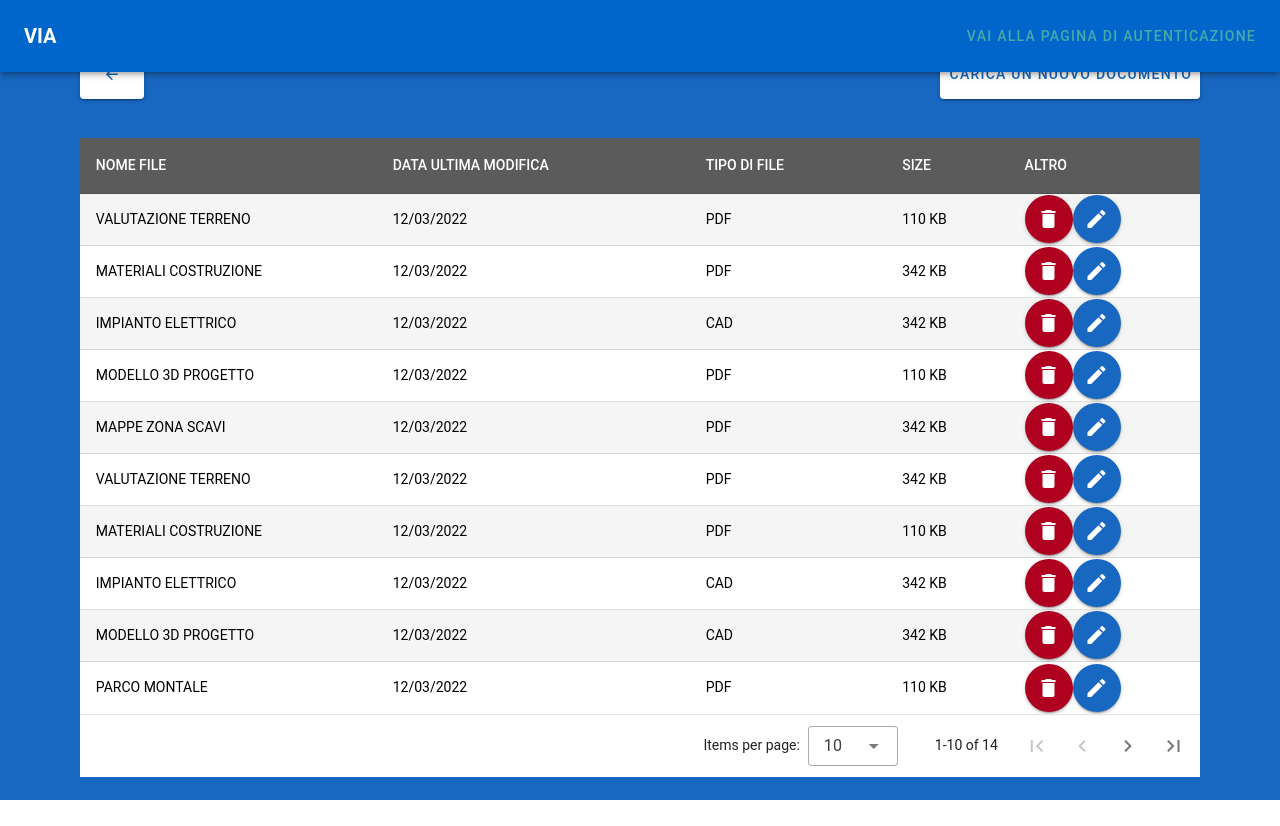
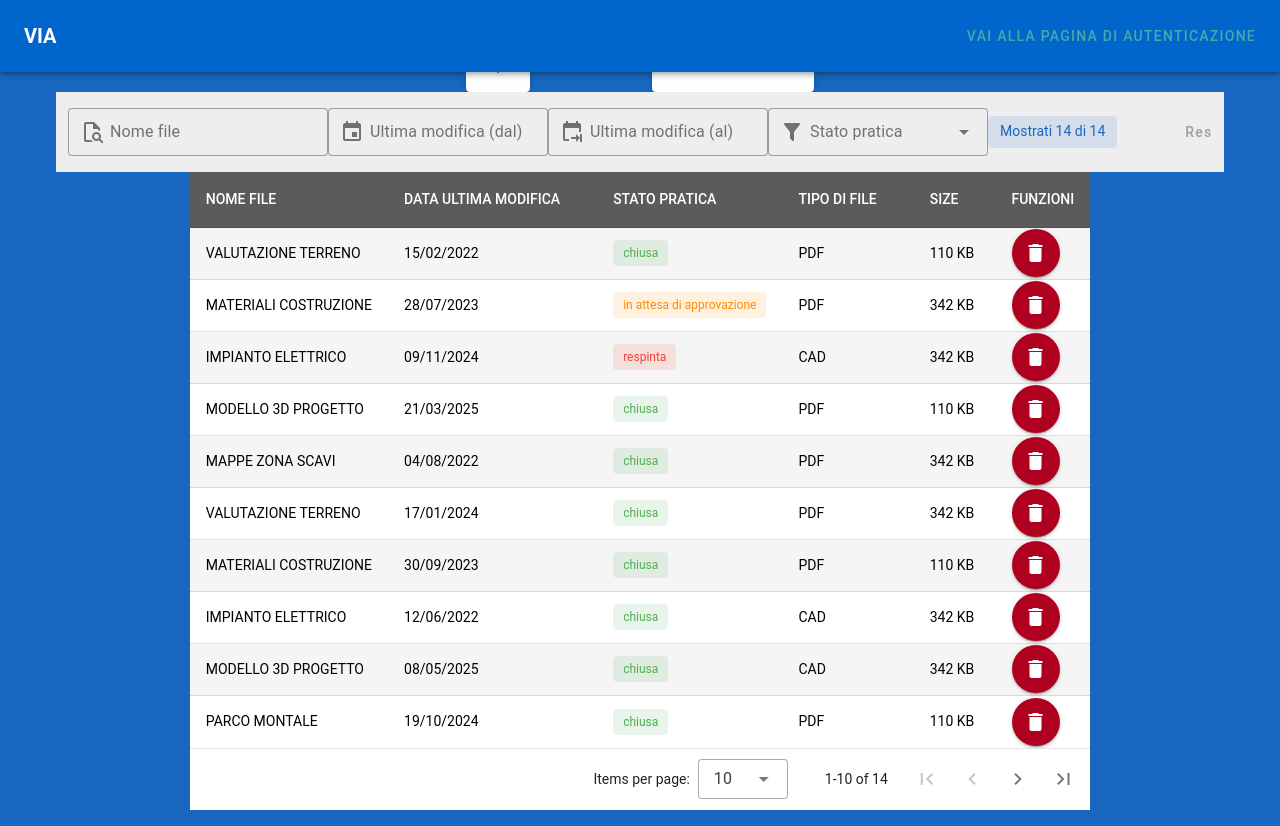
Before and after one commit to MichaelMalaman/via-demo, a Vue app: page /singleProjectDocumentsView in a window 1280 px wide. Before the commit the page ends 800 px from the top, so only its background shows below. Built offline with nearby package versions, Linux system fonts and the light colour scheme.

Commit message:
progress

```diff
--- a/src/views/SingleProjectDocumentsView.vue
+++ b/src/views/SingleProjectDocumentsView.vue
@@ -1,11 +1,8 @@
-
 
 <template>
     <v-container class="fill-height d-flex flex-column">
-
-
-        <!-- Riga con tabella centrata -->
-        <v-row class="justify-center align-center flex-grow-1">
+        <!-- Barra azioni -->
+        <v-row class="justify-center align-center">
             <v-col class="d-flex justify-start" cols="6">
                 <v-btn @click="goToDashboard"
                        color="#0066CC"
@@ -14,8 +11,8 @@
                     <v-icon>mdi-arrow-left</v-icon>
                 </v-btn>
             </v-col>
+
             <v-col class="d-flex justify-end" cols="6">
-
                 <v-dialog v-model="dialogOpen" max-width="800" height="600">
                     <template v-slot:activator="{ props: activatorProps }">
                         <v-btn v-bind="activatorProps"
@@ -27,18 +24,21 @@
                     </template>
 
                     <template v-slot:default="{ isActive }">
-
-
                         <v-sheet class="upload-zone d-flex flex-column align-center justify-center text-center"
                                  rounded
                                  @dragover.prevent
                                  @drop.prevent="onFileDrop">
-                            <v-btn icon color="error" @click="dialogOpen = false" aria-label="Elimina" style="position: absolute; top: 8px; right: 8px;">
+                            <v-btn icon
+                                   color="error"
+                                   @click="dialogOpen = false"
+                                   aria-label="Elimina"
+                                   style="position: absolute; top: 8px; right: 8px;">
                                 <v-icon>mdi-close</v-icon>
                             </v-btn>
                             <div class="text-body-1">
                                 DROP FILE HERE TO UPLOAD OR
-                                <span class="text-primary text-decoration-underline cursor-pointer" @click="onSelectFromPC">
+                                <span class="text-primary text-decoration-underline cursor-pointer"
+                                      @click="onSelectFromPC">
                                     CLICK HERE TO BROWSE
                                 </span>
                             </div>
@@ -46,16 +46,134 @@
                             <!-- input file nascosto -->
                             <input ref="fileInputRef" type="file" class="d-none" @change="onFileChosen" />
                         </v-sheet>
-
-
                     </template>
                 </v-dialog>
             </v-col>
+        </v-row>
 
+        <!-- FILTRI IN UNICA RIGA -->
+        <v-toolbar flat class="filters-toolbar px-3 py-2">
+            <!-- Nome file -->
+            <div class="filter-item" style="min-width: 260px; max-width: 320px;">
+                <v-text-field v-model="filters.nomeFile"
+                              label="Nome file"
+                              placeholder="Digita per cercare (es. impianto)"
+                              clearable
+                              density="comfortable"
+                              variant="outlined"
+                              prepend-inner-icon="mdi-file-search-outline"
+                              hide-details="auto" />
+            </div>
+
+            <!-- Data Dal -->
+            <div class="filter-item" style="min-width: 220px; max-width: 260px;">
+                <v-menu v-model="menuDal"
+                        :close-on-content-click="false"
+                        transition="scale-transition"
+                        offset-y>
+                    <template #activator="{ props }">
+                        <v-text-field v-bind="props"
+                                      readonly
+                                      variant="outlined"
+                                      density="comfortable"
+                                      label="Ultima modifica (dal)"
+                                      prepend-inner-icon="mdi-calendar"
+                                      :model-value="filters.dataDal || ''"
+                                      clearable
+                                      @click:clear="clearDal"
+                                      hide-details="auto" />
+                    </template>
+                    <v-card>
+                        <v-date-picker v-model="pickerDal"
+                                       color="primary"
+                                       show-adjacent-months
+                                       locale="it-IT"
+                                       :max="pickerAl || undefined"
+                                       @update:model-value="onPickDal"></v-date-picker>
+                        <v-card-actions class="justify-end">
+                            <v-btn variant="text" color="grey" @click="menuDal = false">Chiudi</v-btn>
+                            <v-btn color="primary" @click="menuDal = false">Applica</v-btn>
+                        </v-card-actions>
+                    </v-card>
+                </v-menu>
+            </div>
+
+            <!-- Data Al -->
+            <div class="filter-item" style="min-width: 220px; max-width: 260px;">
+                <v-menu v-model="menuAl"
+                        :close-on-content-click="false"
+                        transition="scale-transition"
+                        offset-y>
+                    <template #activator="{ props }">
+                        <v-text-field v-bind="props"
+                                      readonly
+                                      variant="outlined"
+                                      density="comfortable"
+                                      label="Ultima modifica (al)"
+                                      prepend-inner-icon="mdi-calendar-end"
+                                      :model-value="filters.dataAl || ''"
+                                      clearable
+                                      @click:clear="clearAl"
+                                      hide-details="auto" />
+                    </template>
+                    <v-card>
+                        <v-date-picker v-model="pickerAl"
+                                       color="primary"
+                                       show-adjacent-months
+                                       locale="it-IT"
+                                       :min="pickerDal || undefined"
+                                       @update:model-value="onPickAl"></v-date-picker>
+                        <v-card-actions class="justify-end">
+                            <v-btn variant="text" color="grey" @click="menuAl = false">Chiudi</v-btn>
+                            <v-btn color="primary" @click="menuAl = false">Applica</v-btn>
+                        </v-card-actions>
+                    </v-card>
+                </v-menu>
+            </div>
+
+            <!-- Stato pratica -->
+            <div class="filter-item" style="min-width: 220px; max-width: 260px;">
+                <v-select v-model="filters.statoPratica"
+                          :items="statusOptions"
+                          label="Stato pratica"
+                          clearable
+                          density="comfortable"
+                          variant="outlined"
+                          prepend-inner-icon="mdi-filter"
+                          :item-title="i => i"
+                          :item-value="i => i"
+                          hide-details="auto" />
+            </div>
+
+            <v-spacer />
+
+
+            <v-spacer />
+
+            <!-- Badge conteggio risultati -->
+            <div class="filter-item" style="min-width: 180px;">
+                <v-chip color="primary"
+                        class="mr-2"
+                        variant="tonal"
+                        label>
+                    Mostrati {{ filteredItems.length }} di {{ currentItems.length }}
+                </v-chip>
+            </div>
+
+            <!-- Reset -->
+            <div class="filter-item" style="min-width: 120px;">
+                <v-btn variant="text" color="grey" @click="resetFilters" class="text-none">
+                    Reset filtri
+                </v-btn>
+            </div>
+
+        </v-toolbar>
+
+        <!-- Tabella -->
+        <v-row class="justify-center align-center flex-grow-1">
             <v-col cols="12" md="12" lg="12">
-
                 <v-data-table :headers="headers"
-                              :items="currentItems"
+                              :items="filteredItems"
                               class="striped-table"
                               :items-per-page="10"
                               hover>
@@ -63,19 +181,29 @@
                         <tr :class="index % 2 === 0 ? 'bg-grey-lighten-4' : 'bg-white'">
                             <td>{{ item.nomeFile }}</td>
                             <td>{{ item.dataUltimaModifica }}</td>
+
+                            <td>
+                                <template v-if="item.statoPratica === 'chiusa'">
+                                    <v-chip color="green" size="small" label>{{ item.statoPratica }}</v-chip>
+                                </template>
+                                <template v-else-if="item.statoPratica === 'respinta'">
+                                    <v-chip color="red" size="small" label>{{ item.statoPratica }}</v-chip>
+                                </template>
+                                <template v-else-if="item.statoPratica === 'in attesa di approvazione'">
+                                    <v-chip color="warning" size="small" label>{{ item.statoPratica }}</v-chip>
+                                </template>
+                                <template v-else>
+                                    <span>-</span>
+                                </template>
+                            </td>
+
                             <td>{{ item.tipoFile }}</td>
                             <td>{{ item.size }}</td>
                             <td>
-
-                                <!-- Azioni nella colonna ALTRO -->
                                 <v-btn icon color="error" @click="openDeleteDialog(item)" aria-label="Elimina">
                                     <v-icon>mdi-delete</v-icon>
                                 </v-btn>
-                                <v-btn icon color="primary" @click="openEditDialog(item)" aria-label="Modifica">
-                                    <v-icon>mdi-pencil</v-icon>
-                                </v-btn>
 
-                                <!-- Dialog di conferma eliminazione -->
                                 <v-dialog v-model="deleteDialog" max-width="480" scrim="transparent" class="blur-overlay" persistent>
                                     <v-card>
                                         <v-card-title class="text-h6">Conferma eliminazione</v-card-title>
@@ -91,81 +219,161 @@
                                         </v-card-actions>
                                     </v-card>
                                 </v-dialog>
-
-                                <!-- Dialog di modifica -->
-                                <v-dialog v-model="editDialog" max-width="480" scrim="transparent" class="blur-overlay" persistent>
-                                    <v-card>
-                                        <v-card-title class="text-h6">Modifica file</v-card-title>
-                                        <v-card-text>
-                                            <v-text-field v-model="editItemData.nomeFile" label="Nome File"></v-text-field>
-                                            <v-text-field v-model="editItemData.dataUltimaModifica" label="Data Ultima Modifica"></v-text-field>
-                                            <v-text-field v-model="editItemData.tipoFile" label="Tipo di File"></v-text-field>
-                                            <v-text-field v-model="editItemData.size" label="Size"></v-text-field>
-                                        </v-card-text>
-                                        <v-card-actions class="justify-end">
-                                            <v-btn variant="text" color="grey" @click="closeEditDialog">Annulla</v-btn>
-                                            <v-btn color="primary" prepend-icon="mdi-content-save" @click="confirmEdit">
-                                                Salva
-                                            </v-btn>
-                                        </v-card-actions>
-                                    </v-card>
-                                </v-dialog>
-
                             </td>
                         </tr>
                     </template>
                 </v-data-table>
-
             </v-col>
-
-
-
         </v-row>
     </v-container>
 </template>
 
-
-
 <script setup lang="ts">
-    import { ref } from 'vue'
+    import { ref, computed } from 'vue'
     import { useRouter } from 'vue-router'
 
     const dialogOpen = ref(false)
 
+    /* ---------- Tipi ---------- */
     type Item = {
         nomeFile: string
-        dataUltimaModifica: string
+        dataUltimaModifica: string   // 'DD/MM/YYYY'
+        statoPratica?: string
         tipoFile: string
         size: string
-        altro?: string
+        funzioni?: string
     }
 
+    /* ---------- Headers ---------- */
     const headers = [
         { title: 'NOME FILE', key: 'nomeFile' },
         { title: 'DATA ULTIMA MODIFICA', key: 'dataUltimaModifica' },
+        { title: 'STATO PRATICA', key: 'statoPratica' },
         { title: 'TIPO DI FILE', key: 'tipoFile' },
         { title: 'SIZE', key: 'size' },
-        { title: 'ALTRO', key: 'altro', sortable: false }
+        { title: 'FUNZIONI', key: 'funzioni', sortable: false }
     ]
 
+    /* ---------- Dati ---------- */
     const items: Item[] = [
-        { nomeFile: 'VALUTAZIONE TERRENO', dataUltimaModifica: '12/03/2022', tipoFile: 'PDF', size: '110 KB', altro: '' },
-        { nomeFile: 'MATERIALI COSTRUZIONE', dataUltimaModifica: '12/03/2022', tipoFile: 'PDF', size: '342 KB', altro: '' },
-        { nomeFile: 'IMPIANTO ELETTRICO', dataUltimaModifica: '12/03/2022', tipoFile: 'CAD', size: '342 KB', altro: '' },
-        { nomeFile: 'MODELLO 3D PROGETTO', dataUltimaModifica: '12/03/2022', tipoFile: 'PDF', size: '110 KB', altro: '' },
-        { nomeFile: 'MAPPE ZONA SCAVI', dataUltimaModifica: '12/03/2022', tipoFile: 'PDF', size: '342 KB', altro: '' },
-        { nomeFile: 'VALUTAZIONE TERRENO', dataUltimaModifica: '12/03/2022', tipoFile: 'PDF', size: '342 KB', altro: '' },
-        { nomeFile: 'MATERIALI COSTRUZIONE', dataUltimaModifica: '12/03/2022', tipoFile: 'PDF', size: '110 KB', altro: '' },
-        { nomeFile: 'IMPIANTO ELETTRICO', dataUltimaModifica: '12/03/2022', tipoFile: 'CAD', size: '342 KB', altro: '' },
-        { nomeFile: 'MODELLO 3D PROGETTO', dataUltimaModifica: '12/03/2022', tipoFile: 'CAD', size: '342 KB', altro: '' },
-        { nomeFile: 'PARCO MONTALE', dataUltimaModifica: '12/03/2022', tipoFile: 'PDF', size: '110 KB', altro: '' },
-        { nomeFile: 'MATERIALI COSTRUZIONE', dataUltimaModifica: '12/03/2022', tipoFile: 'PDF', size: '342 KB', altro: '' },
-        { nomeFile: 'IMPIANTO ELETTRICO', dataUltimaModifica: '12/03/2022', tipoFile: 'PDF', size: '342 KB', altro: '' },
-        { nomeFile: 'IMPIANTO EOLICO', dataUltimaModifica: '12/03/2022', tipoFile: 'PDF', size: '110 KB', altro: '' },
-        { nomeFile: 'IMPIANTO ELETTRICO', dataUltimaModifica: '12/03/2022', tipoFile: 'JPEG', size: '342 KB', altro: '' }
+        { nomeFile: 'VALUTAZIONE TERRENO', dataUltimaModifica: '15/02/2022', statoPratica: 'chiusa', tipoFile: 'PDF', size: '110 KB', funzioni: '' },
+        { nomeFile: 'MATERIALI COSTRUZIONE', dataUltimaModifica: '28/07/2023', statoPratica: 'in attesa di approvazione', tipoFile: 'PDF', size: '342 KB', funzioni: '' },
+        { nomeFile: 'IMPIANTO ELETTRICO', dataUltimaModifica: '09/11/2024', statoPratica: 'respinta', tipoFile: 'CAD', size: '342 KB', funzioni: '' },
+        { nomeFile: 'MODELLO 3D PROGETTO', dataUltimaModifica: '21/03/2025', statoPratica: 'chiusa', tipoFile: 'PDF', size: '110 KB', funzioni: '' },
+        { nomeFile: 'MAPPE ZONA SCAVI', dataUltimaModifica: '04/08/2022', statoPratica: 'chiusa', tipoFile: 'PDF', size: '342 KB', funzioni: '' },
+        { nomeFile: 'VALUTAZIONE TERRENO', dataUltimaModifica: '17/01/2024', statoPratica: 'chiusa', tipoFile: 'PDF', size: '342 KB', funzioni: '' },
+        { nomeFile: 'MATERIALI COSTRUZIONE', dataUltimaModifica: '30/09/2023', statoPratica: 'chiusa', tipoFile: 'PDF', size: '110 KB', funzioni: '' },
+        { nomeFile: 'IMPIANTO ELETTRICO', dataUltimaModifica: '12/06/2022', statoPratica: 'chiusa', tipoFile: 'CAD', size: '342 KB', funzioni: '' },
+        { nomeFile: 'MODELLO 3D PROGETTO', dataUltimaModifica: '08/05/2025', statoPratica: 'chiusa', tipoFile: 'CAD', size: '342 KB', funzioni: '' },
+        { nomeFile: 'PARCO MONTALE', dataUltimaModifica: '19/10/2024', statoPratica: 'chiusa', tipoFile: 'PDF', size: '110 KB', funzioni: '' },
+        { nomeFile: 'MATERIALI COSTRUZIONE', dataUltimaModifica: '03/03/2023', statoPratica: 'chiusa', tipoFile: 'PDF', size: '342 KB', funzioni: '' },
+        { nomeFile: 'IMPIANTO ELETTRICO', dataUltimaModifica: '27/07/2022', statoPratica: 'chiusa', tipoFile: 'PDF', size: '342 KB', funzioni: '' },
+        { nomeFile: 'IMPIANTO EOLICO', dataUltimaModifica: '14/02/2025', statoPratica: 'chiusa', tipoFile: 'PDF', size: '110 KB', funzioni: '' },
+        { nomeFile: 'IMPIANTO ELETTRICO', dataUltimaModifica: '06/11/2023', statoPratica: 'chiusa', tipoFile: 'JPEG', size: '342 KB', funzioni: '' }
     ]
 
     const currentItems = ref<Item[]>([...items])
+
+    /* ---------- FILTRI ---------- */
+    const filters = ref<{
+        nomeFile: string | null
+        dataDal: string | null   // 'DD/MM/YYYY' (visualizzata)
+        dataAl: string | null
+        statoPratica: string | null
+    }>({
+        nomeFile: null,
+        dataDal: null,
+        dataAl: null,
+        statoPratica: null
+    })
+
+    function resetFilters() {
+        filters.value = { nomeFile: null, dataDal: null, dataAl: null, statoPratica: null }
+    }
+
+    /* Stati disponibili (dinamici dalla tabella corrente) */
+    const statusOptions = computed(() => {
+        const set = new Set<string>()
+        for (const i of currentItems.value) {
+            const s = (i.statoPratica || '').trim()
+            if (s) set.add(s)
+        }
+        return Array.from(set).sort()
+    })
+
+    /* ---------- Date picker state (ISO per pickers) ---------- */
+    const menuDal = ref(false)
+    const menuAl = ref(false)
+    const pickerDal = ref<string | null>(null) // 'YYYY-MM-DD'
+    const pickerAl = ref<string | null>(null) // 'YYYY-MM-DD'
+
+    function clearDal() {
+        filters.value.dataDal = null
+        pickerDal.value = null
+    }
+    function clearAl() {
+        filters.value.dataAl = null
+        pickerAl.value = null
+    }
+
+    /* Eventi di update: formatto e mostro nel campo */
+    function onPickDal(val: string | null) {
+        pickerDal.value = val
+        filters.value.dataDal = val ? formatISOtoDDMMYYYY(val) : null
+    }
+    function onPickAl(val: string | null) {
+        pickerAl.value = val
+        filters.value.dataAl = val ? formatISOtoDDMMYYYY(val) : null
+    }
+
+    /* ---------- Utilità date ---------- */
+    function parseDDMMYYYY(s: string): Date | null {
+        const parts = s.split('/')
+        if (parts.length !== 3) return null
+        const [dd, mm, yyyy] = parts.map(Number)
+        const d = new Date(yyyy, mm - 1, dd)
+        return isNaN(d.getTime()) ? null : d
+    }
+    function parseISODate(s: string | null): Date | null {
+        if (!s) return null
+        const d = new Date(s + 'T00:00:00')
+        return isNaN(d.getTime()) ? null : d
+    }
+    function formatISOtoDDMMYYYY(iso: string): string {
+        const d = parseISODate(iso)
+        if (!d) return ''
+        const dd = String(d.getDate()).padStart(2, '0')
+        const mm = String(d.getMonth() + 1).padStart(2, '0')
+        const yyyy = d.getFullYear()
+        return `${dd}/${mm}/${yyyy}`
+    }
+
+    /* ---------- Computed: filtraggio ---------- */
+    const filteredItems = computed<Item[]>(() => {
+        const nome = (filters.value.nomeFile || '').trim().toLowerCase()
+        const stato = (filters.value.statoPratica || '').trim().toLowerCase()
+
+        // Ricerca naturale: AND tra parole (senza wildcard)
+        const tokens = nome ? nome.split(/\s+/).filter(Boolean) : []
+
+        const dal = filters.value.dataDal ? parseDDMMYYYY(filters.value.dataDal) : null
+        const al = filters.value.dataAl ? parseDDMMYYYY(filters.value.dataAl) : null
+        // Inclusivo sul limite superiore (opzionale):
+        // if (al) al.setHours(23, 59, 59, 999)
+
+        return currentItems.value.filter(it => {
+            const nomeLC = it.nomeFile.toLowerCase()
+            const nomeOk = tokens.length ? tokens.every(t => nomeLC.includes(t)) : true
+
+            const dItem = parseDDMMYYYY(it.dataUltimaModifica)
+            const dalOk = dal ? (dItem ? dItem >= dal : false) : true
+            const alOk = al ? (dItem ? dItem <= al : false) : true
+
+            const statoOk = stato ? (it.statoPratica || '').toLowerCase() === stato : true
+
+            return nomeOk && dalOk && alOk && statoOk
+        })
+    })
 
     /* ---------- Dialog eliminazione ---------- */
     const deleteDialog = ref(false)
@@ -175,12 +383,10 @@
         selectedItem.value = item
         deleteDialog.value = true
     }
-
     function closeDeleteDialog() {
         deleteDialog.value = false
         selectedItem.value = null
     }
-
     function confirmDelete() {
         if (!selectedItem.value) return
         const idx = currentItems.value.findIndex(i => i === selectedItem.value)
@@ -190,36 +396,11 @@
         closeDeleteDialog()
     }
 
-    /* ---------- Dialog modifica ---------- */
-    const editDialog = ref(false)
-    const editItemData = ref<Item>({
-        nomeFile: '',
-        dataUltimaModifica: '',
-        tipoFile: '',
-        size: ''
-    })
-
-    function openEditDialog(item: Item) {
-        editItemData.value = { ...item }
-        editDialog.value = true
-    }
-    function closeEditDialog() {
-        editDialog.value = false
-    }
-    function confirmEdit() {
-        const idx = currentItems.value.findIndex(i => i.nomeFile === editItemData.value.nomeFile)
-        if (idx !== -1) currentItems.value[idx] = { ...editItemData.value }
-        closeEditDialog()
-    }
-
-    /* ---------- Upload: input + D&D ---------- */
+    /* ---------- Upload ---------- */
     const fileInputRef = ref<HTMLInputElement | null>(null)
-
     function onSelectFromPC() {
         fileInputRef.value?.click()
     }
-
-    // Utility
     function formatBytes(bytes: number) {
         if (bytes === 0) return '0 B'
         const sizes = ['B', 'KB', 'MB', 'GB', 'TB']
@@ -238,38 +419,28 @@
         const yyyy = d.getFullYear()
         return `${dd}/${mm}/${yyyy}`
     }
-
     function addFileAsFirstItem(file: File) {
         const nuovo: Item = {
             nomeFile: file.name,
             dataUltimaModifica: todayDDMMYYYY(),
             tipoFile: getExtension(file.name) || 'FILE',
-            size: formatBytes(file.size) || ''
+            size: formatBytes(file.size) || '',
         }
-        currentItems.value.unshift(nuovo) //
-        console.log('currentItems (head):', currentItems.value.slice(0, 3))
+        currentItems.value.unshift(nuovo)
     }
-
     function onFileChosen(e: Event) {
         const input = e.target as HTMLInputElement
         const file = input.files?.[0]
         if (file) {
-            console.log('File scelto:', file.name)
             addFileAsFirstItem(file)
-
-            dialogOpen.value = false   //
-
+            dialogOpen.value = false
         }
-        // resetta l'input per permettere di riselezionare lo stesso file
         if (input) input.value = ''
     }
-
     function onFileDrop(e: DragEvent) {
         const file = e.dataTransfer?.files?.[0]
         if (file) {
-            console.log('File droppato:', file.name)
             addFileAsFirstItem(file)
-
             dialogOpen.value = false
         }
     }
@@ -282,6 +453,21 @@
 </script>
 
 <style scoped>
+    /* Toolbar filtri in singola riga con scroll se necessario */
+    .filters-toolbar {
+        display: flex;
+        gap: 12px;
+        align-items: center;
+        flex-wrap: nowrap; /* evita andare a capo */
+        overflow-x: auto; /* abilita scroll orizzontale se serve */
+        white-space: nowrap; /* evita wrap del contenuto */
+    }
+
+        .filters-toolbar .filter-item {
+            flex: 0 0 auto; /* ogni item mantiene la sua larghezza */
+        }
+
+    /* Tabella a righe alterne */
     .striped-table tbody tr:nth-child(odd) {
         background-color: #f9f9f9;
     }
```
Also changed, not shown: src/views/Home.vue (+12 -11 lines).
